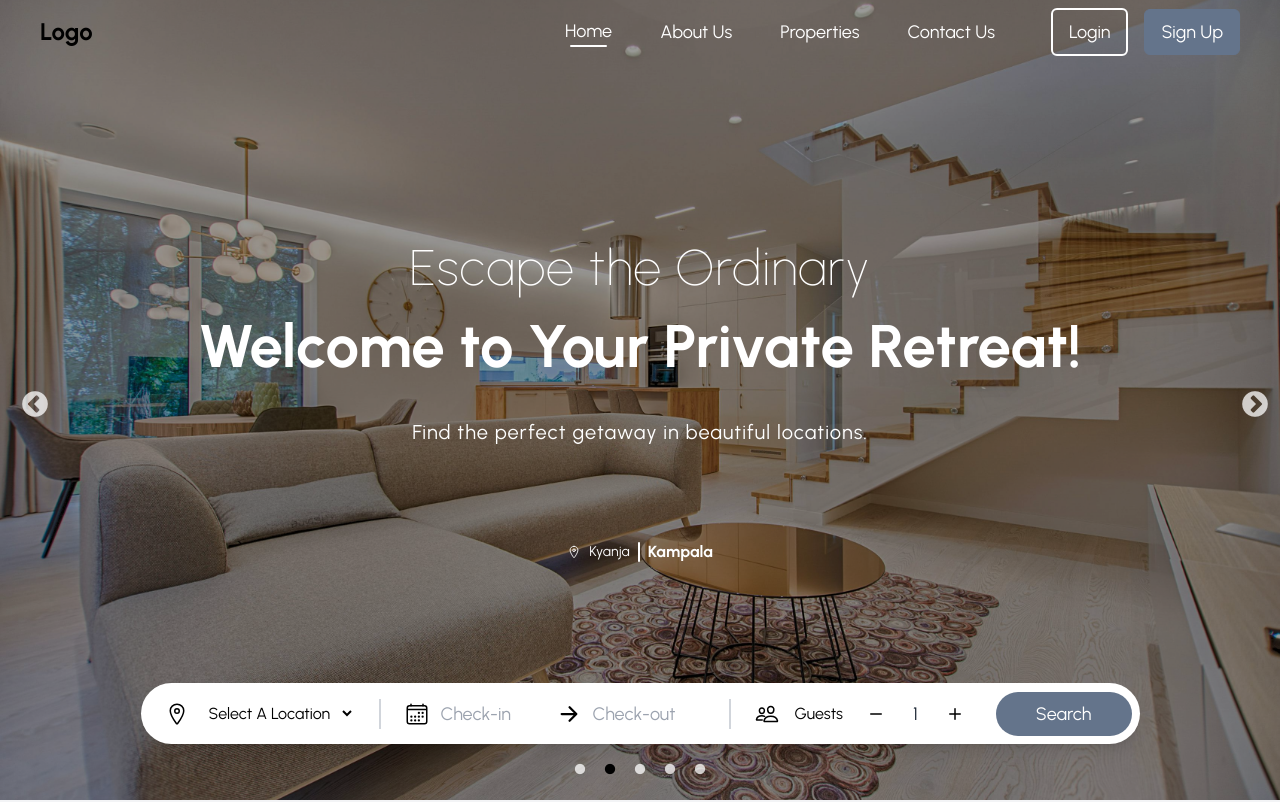
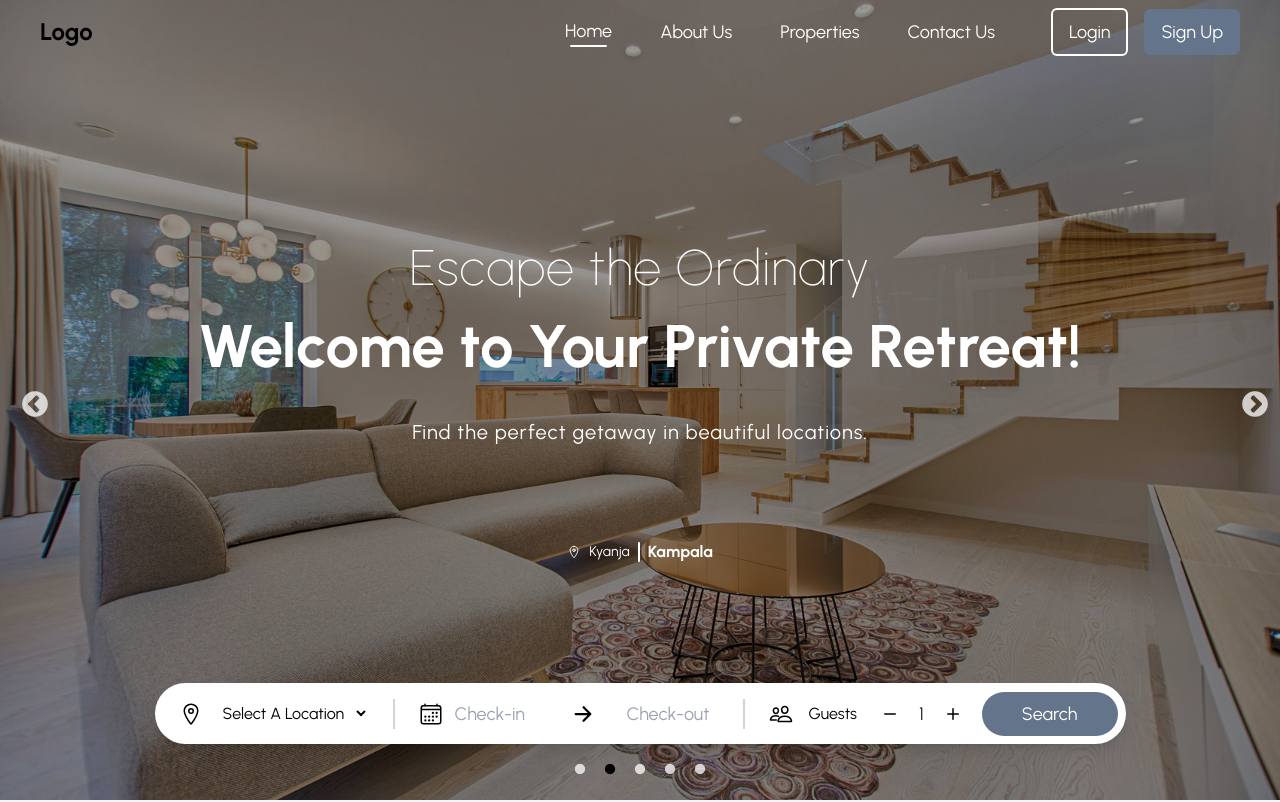
Before and after one commit to Orijadribo/vacation-rental, a React (Create React App) app in the folder frontend/: page / in a window 1280 px wide. Shown: the top 802 px of the page. Built offline with nearby package versions, Linux system fonts and the light colour scheme; grey boxes are pictures that could not be loaded; the HTML template or start-up script is replaced by a standard one.

Commit message:
padding on add guest

```diff
--- a/frontend/src/components/Search.jsx
+++ b/frontend/src/components/Search.jsx
@@ -49,7 +49,9 @@ const Search = () => {
             </div>
             <div className='hidden lg:block w-[2px] h-[30px] bg-gray-300'></div>
             <div className='px-4 py-2 hidden lg:flex items-center justify-center md:gap-1 hover:bg-slate-200 rounded-full'>
-              <div className='font-thin'><IoCalendarOutline size={24} /></div>
+              <div className='font-thin'>
+                <IoCalendarOutline size={24} />
+              </div>
               <div className='w-[120px]'>
                 <DatePicker
                   selected={startDate}
@@ -70,16 +72,16 @@ const Search = () => {
                   startDate={startDate}
                   endDate={endDate}
                   minDate={startDate}
-                  className='px-2 rounded-lg bg-transparent w-full outline-none border-none'
+                  className='ml-5 px-2 rounded-lg bg-transparent w-full outline-none border-none'
                   placeholderText='Check-out'
                 />
               </div>
             </div>
             <div className='hidden lg:block w-[2px] h-[30px] bg-gray-300'></div>
-            <div className='px-4 py-1 hidden lg:flex items-center justify-center gap-2 md:gap-4 hover:bg-slate-200 rounded-full'>
+            <div className='pl-4 pr-1 py-1 hidden lg:flex items-center justify-center gap-2 md:gap-4 hover:bg-slate-200 rounded-full'>
               <IoPeopleOutline size={24} />
               <p className='text-sm md:text-base'>Guests</p>
-              <div className='flex items-center justify-center gap-5'>
+              <div className='flex items-center justify-center gap-3'>
                 <div
                   className='cursor-pointer hover:bg-gray-800/50 rounded-full p-2'
                   onClick={subtractGuest}
```
